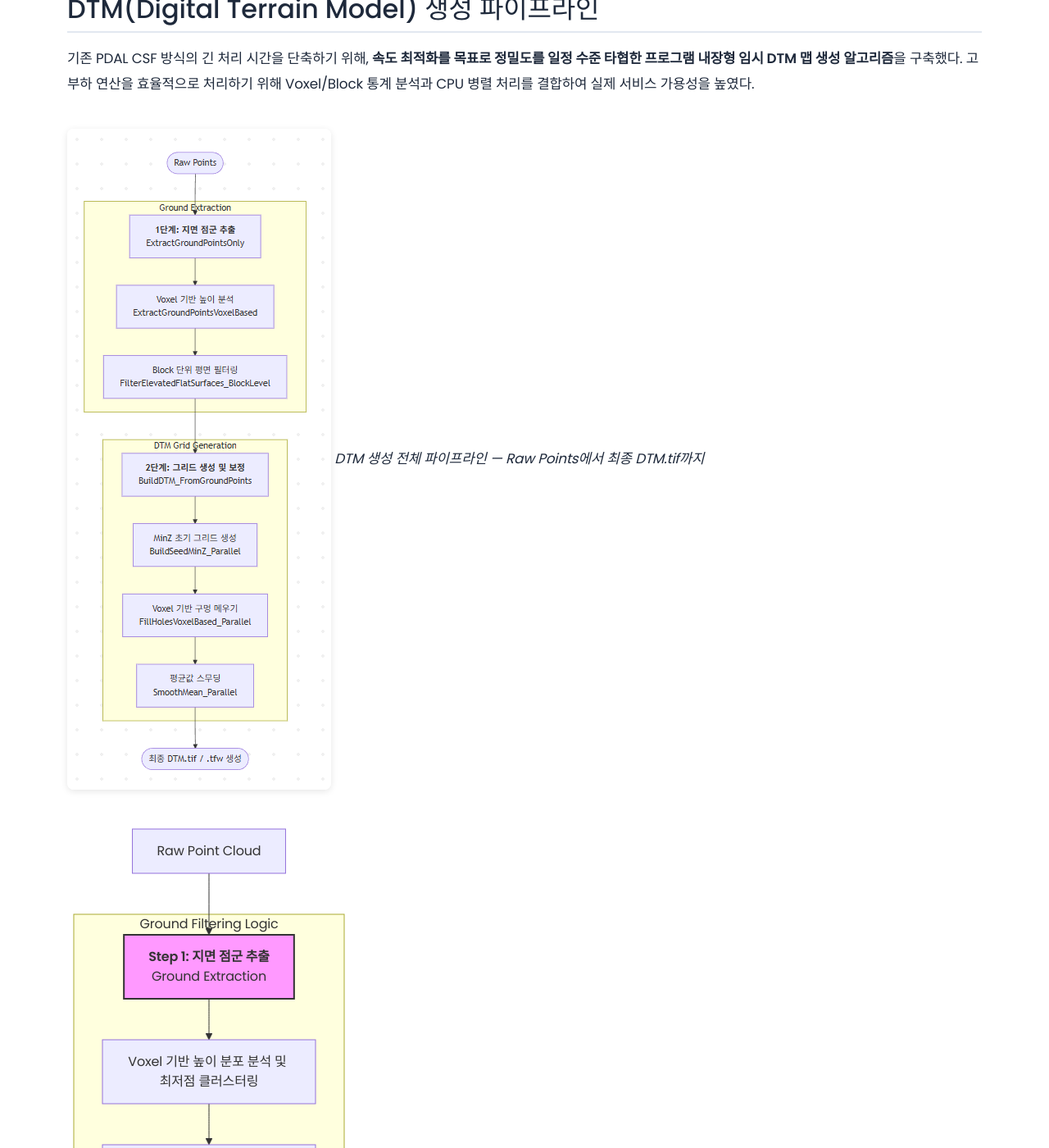
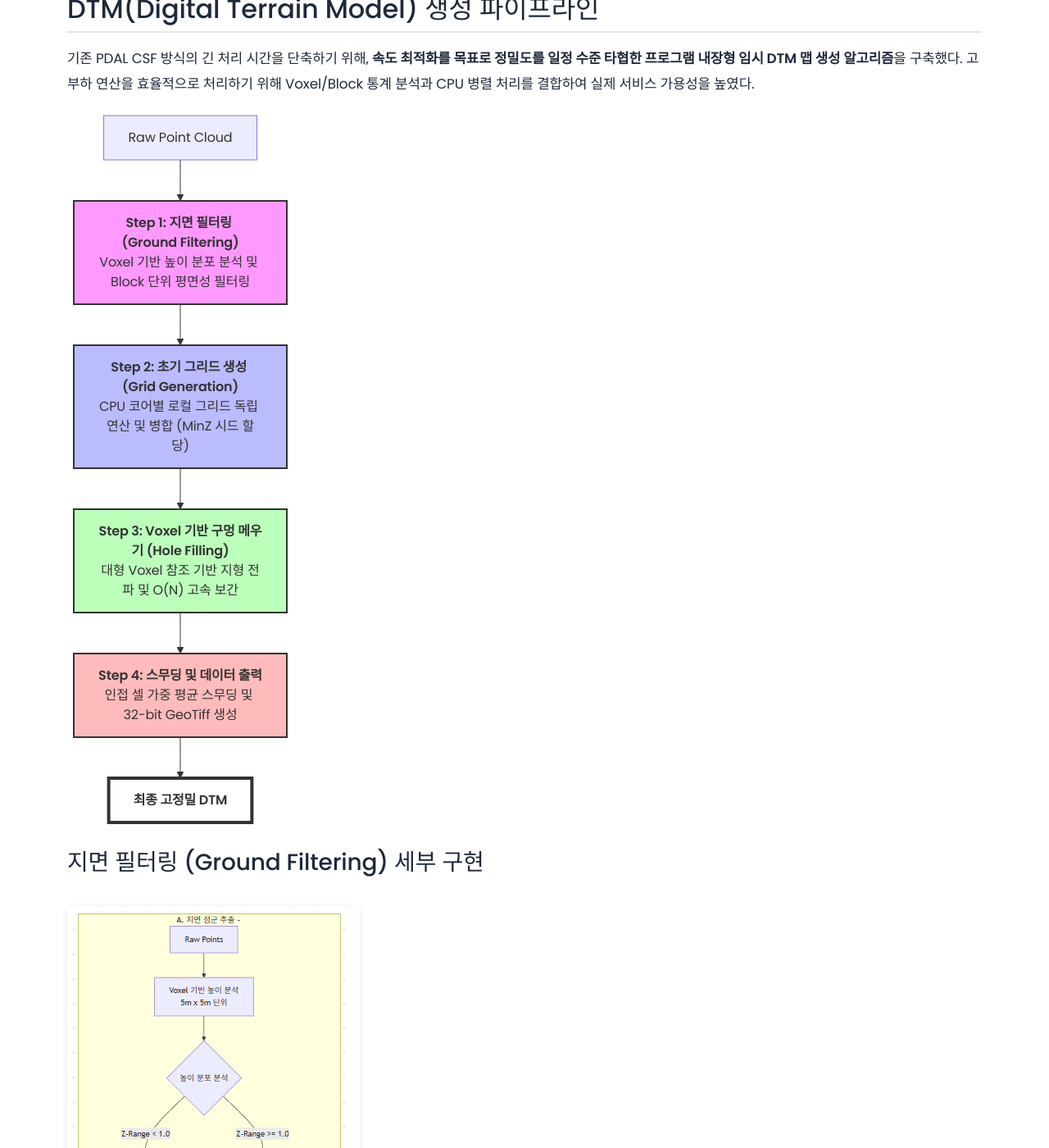
Before and after one commit to jinwoo-Sync/jinwoo-Sync.github.io, a Jekyll site: the page built from _projects/indonesia_gis.md, in a window 1280 px wide and 1400 px high, scrolled down 2073 px. Shown: the whole window at 82% size. Built offline with Jekyll 4.4.1, drawn with Linux system fonts in a browser that asks for light colours; some of the changed text lies outside the part shown.

Commit message:
mermaid수정

````diff
--- a/_projects/indonesia_gis.md
+++ b/_projects/indonesia_gis.md
@@ -47,41 +47,13 @@ SHP 생성 과정에서 겹치는 영역을 자동 감지하고 정리하는 기
 
 기존 PDAL CSF 방식의 긴 처리 시간을 단축하기 위해, **속도 최적화를 목표로 정밀도를 일정 수준 타협한 프로그램 내장형 임시 DTM 맵 생성 알고리즘**을 구축했다. 고부하 연산을 효율적으로 처리하기 위해 Voxel/Block 통계 분석과 CPU 병렬 처리를 결합하여 실제 서비스 가용성을 높였다.
 
-![DTM 생성 파이프라인]({{ '/assets/images/projects/indonesia_gis/dtm_pipeline_flowchart.png' | relative_url }})
-*DTM 생성 전체 파이프라인 — Raw Points에서 최종 DTM.tif까지*
-
 ```mermaid
 graph TD
-    Raw["Raw Point Cloud"] --> Step1["<b>Step 1: 지면 점군 추출</b><br/>Ground Extraction"]
-
-    subgraph Filtering ["Ground Filtering Logic"]
-    Step1 --> Voxel["Voxel 기반 높이 분포 분석 및 최저점 클러스터링"]
-    Voxel --> Block["Block 단위 평면성 분석 및 Edge Height 필터링"]
-    Block --> Remove["건물 및 인공 구조물 정교 제거"]
-    end
-
-    Remove --> Step2["<b>Step 2: 초기 그리드 생성</b><br/>Grid Generation"]
-
-    subgraph Grid ["Parallel Processing"]
-    Step2 --> Parallel["CPU 코어별 로컬 그리드 독립 연산 및 병합"]
-    Parallel --> MinZ["MinZ 기반 지면 시드 할당"]
-    end
-
-    MinZ --> Step3["<b>Step 3: Voxel 기반 구멍 메우기</b><br/>Hole Filling"]
-
-    subgraph Interpolation ["Optimization"]
-    Step3 --> Prop["대형 Voxel 참조 기반 지형 전파 알고리즘"]
-    Prop --> Water["수역 보존 및 O(N) 복잡도 고속 보간"]
-    end
-
-    Water --> Step4["<b>Step 4: 스무딩 및 데이터 출력</b><br/>Smoothing & Output"]
-
-    subgraph Output ["Finalization"]
-    Step4 --> Smooth["인접 셀 가중 평균 기반 지형 경계 스무딩"]
-    Smooth --> Save["32-bit GeoTiff & .tfw 월드 파일 생성"]
-    end
-
-    Save --> FinalDTM["<b>최종 고정밀 DTM</b>"]
+    Raw["Raw Point Cloud"] --> Step1["<b>Step 1: 지면 필터링 (Ground Filtering)</b><br/>Voxel 기반 높이 분포 분석 및 Block 단위 평면성 필터링"]
+    Step1 --> Step2["<b>Step 2: 초기 그리드 생성 (Grid Generation)</b><br/>CPU 코어별 로컬 그리드 독립 연산 및 병합 (MinZ 시드 할당)"]
+    Step2 --> Step3["<b>Step 3: Voxel 기반 구멍 메우기 (Hole Filling)</b><br/>대형 Voxel 참조 기반 지형 전파 및 O(N) 고속 보간"]
+    Step3 --> Step4["<b>Step 4: 스무딩 및 데이터 출력</b><br/>인접 셀 가중 평균 스무딩 및 32-bit GeoTiff 생성"]
+    Step4 --> FinalDTM["<b>최종 고정밀 DTM</b>"]
 
     style Step1 fill:#f9f,stroke:#333,stroke-width:2px
     style Step2 fill:#bbf,stroke:#333,stroke-width:2px
@@ -90,7 +62,7 @@ graph TD
     style FinalDTM fill:#fff,stroke:#333,stroke-width:4px
 ```
 
-### DTM 알고리즘 시각화 및 결과 비교
+### 지면 필터링 (Ground Filtering) 세부 구현
 
 ![지면 추출 알고리즘]({{ '/assets/images/projects/indonesia_gis/ground_extraction_algorithm.png' | relative_url }})
 *Voxel 기반 높이 분석 및 Block 단위 평면 필터링 과정*
````
